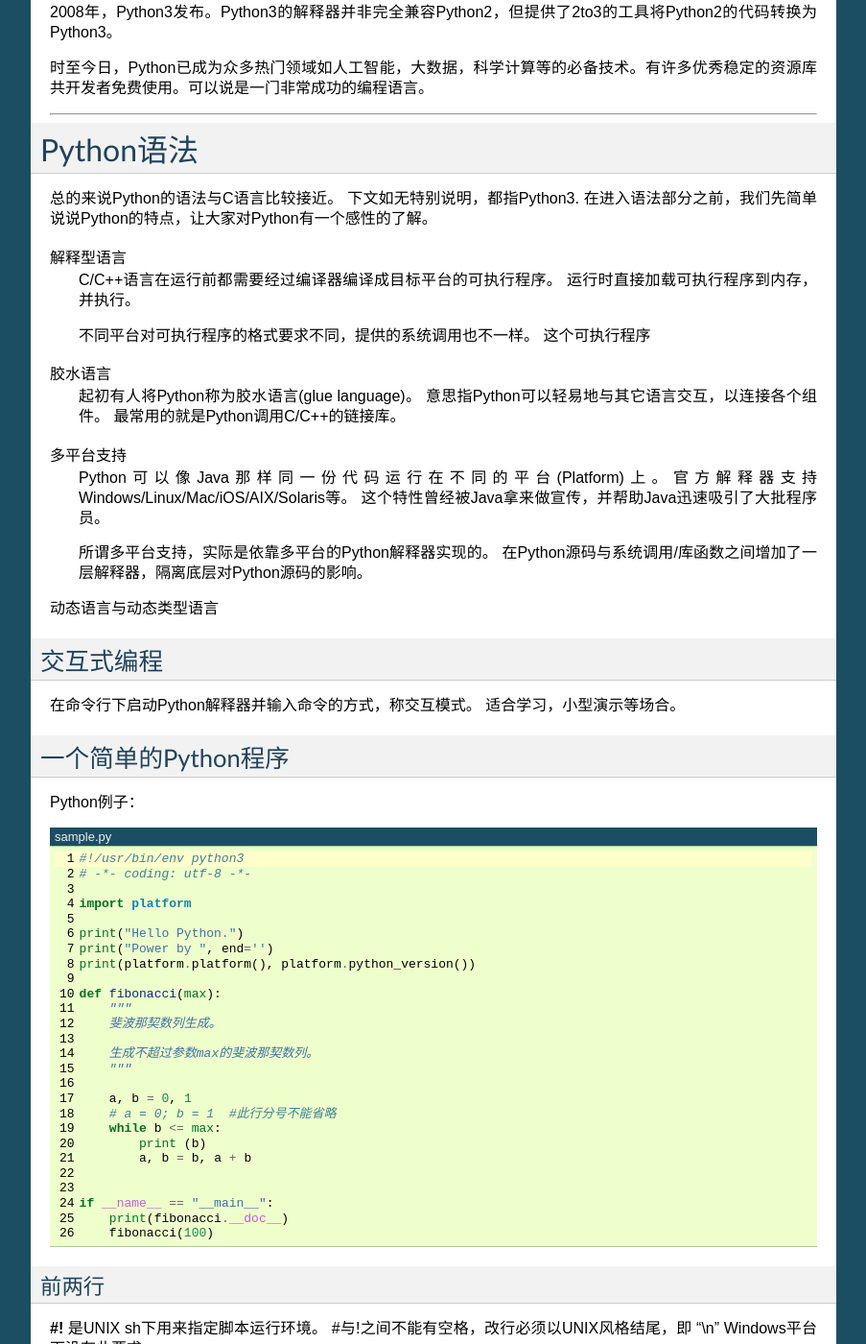
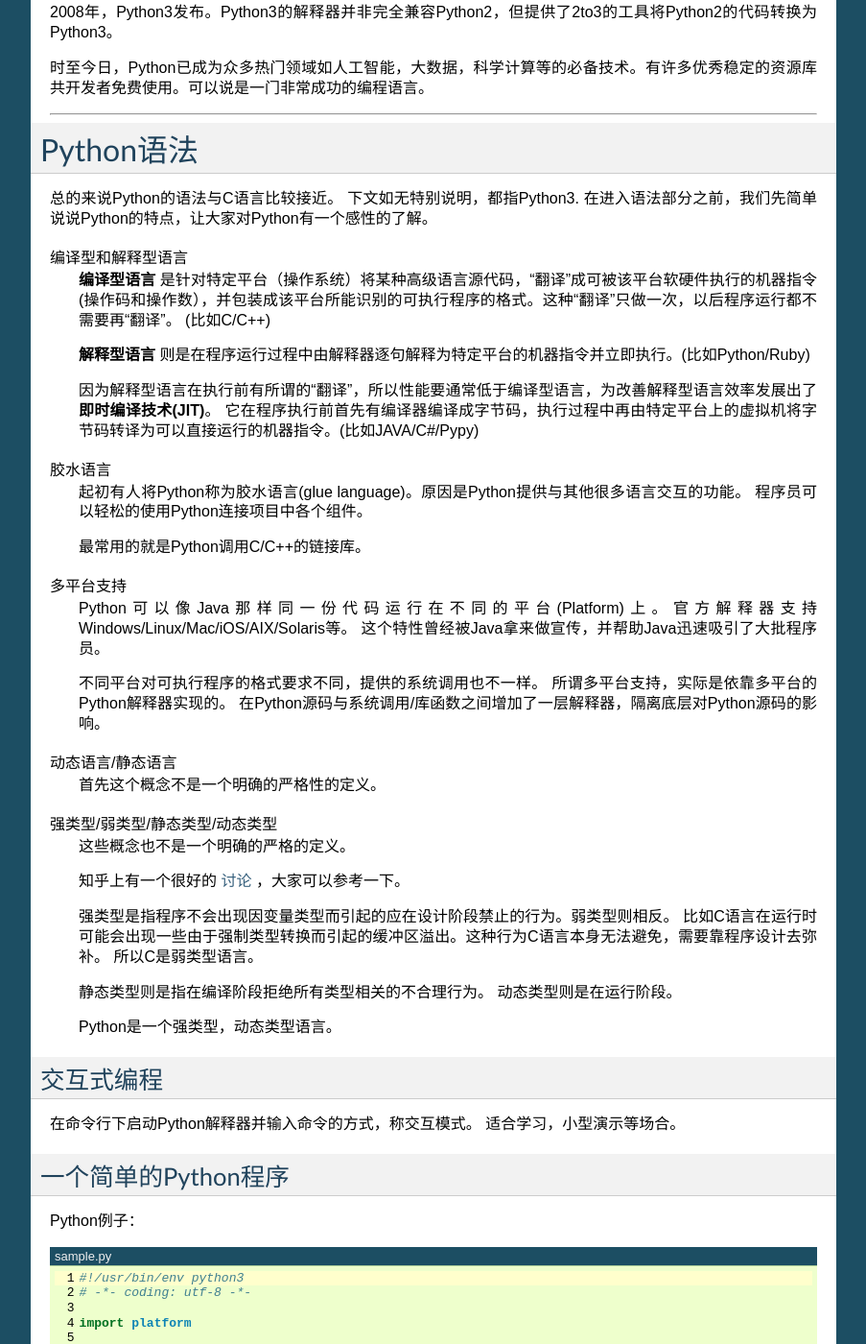
Before and after one commit to lixingke3650/OrPythonDoc, a Sphinx documentation site: the page built from source/main.rst, in a window 1280 px wide and 1400 px high, scrolled down 1405 px. Shown: the whole window at 96% size, without its empty margins (198-1101 px from the left). Built offline with Sphinx 7.4.7, drawn with Linux system fonts in a browser that asks for light colours; some of the changed text lies outside the part shown.

Commit message:
update concept of python.

```diff
--- a/source/conf.py
+++ b/source/conf.py
@@ -17,7 +17,7 @@
 
 # -- Project information -----------------------------------------------------
 
-project = 'myPythonDoc'
+project = 'OrPythonDoc'
 copyright = '2019, Bin Han'
 author = 'Bin Han'
 
--- a/source/main.rst
+++ b/source/main.rst
@@ -69,32 +69,46 @@
 在进入语法部分之前，我们先简单说说Python的特点，让大家对Python有一个感性的了解。
 
 
-解释型语言
-    C/C++语言在运行前都需要经过编译器编译成目标平台的可执行程序。
-    运行时直接加载可执行程序到内存，并执行。
+编译型和解释型语言
+    **编译型语言** 是针对特定平台（操作系统）将某种高级语言源代码，“翻译”成可被该平台软硬件执行的机器指令(操作码和操作数），并包装成该平台所能识别的可执行程序的格式。这种“翻译”只做一次，以后程序运行都不需要再“翻译”。
+    (比如C/C++)
 
-    不同平台对可执行程序的格式要求不同，提供的系统调用也不一样。
-    这个可执行程序
+    **解释型语言** 则是在程序运行过程中由解释器逐句解释为特定平台的机器指令并立即执行。(比如Python/Ruby)
 
+    因为解释型语言在执行前有所谓的“翻译”，所以性能要通常低于编译型语言，为改善解释型语言效率发展出了 **即时编译技术(JIT)**。
+    它在程序执行前首先有编译器编译成字节码，执行过程中再由特定平台上的虚拟机将字节码转译为可以直接运行的机器指令。(比如JAVA/C#/Pypy)
 
 胶水语言
-    起初有人将Python称为胶水语言(glue language)。
-    意思指Python可以轻易地与其它语言交互，以连接各个组件。
+    起初有人将Python称为胶水语言(glue language)。原因是Python提供与其他很多语言交互的功能。
+    程序员可以轻松的使用Python连接项目中各个组件。
+
     最常用的就是Python调用C/C++的链接库。
-
 
 多平台支持
     Python可以像Java那样同一份代码运行在不同的平台(Platform)上。官方解释器支持Windows/Linux/Mac/iOS/AIX/Solaris等。
     这个特性曾经被Java拿来做宣传，并帮助Java迅速吸引了大批程序员。
 
+    不同平台对可执行程序的格式要求不同，提供的系统调用也不一样。
     所谓多平台支持，实际是依靠多平台的Python解释器实现的。
     在Python源码与系统调用/库函数之间增加了一层解释器，隔离底层对Python源码的影响。
 
-
-动态语言与动态类型语言
+动态语言/静态语言
+    首先这个概念不是一个明确的严格性的定义。
 
 
+强类型/弱类型/静态类型/动态类型
+    这些概念也不是一个明确的严格的定义。
 
+    知乎上有一个很好的 `讨论 <https://www.zhihu.com/question/19918532>`_ ，大家可以参考一下。
+
+    强类型是指程序不会出现因变量类型而引起的应在设计阶段禁止的行为。弱类型则相反。
+    比如C语言在运行时可能会出现一些由于强制类型转换而引起的缓冲区溢出。这种行为C语言本身无法避免，需要靠程序设计去弥补。
+    所以C是弱类型语言。
+
+    静态类型则是指在编译阶段拒绝所有类型相关的不合理行为。
+    动态类型则是在运行阶段。
+
+    Python是一个强类型，动态类型语言。
 
 
 交互式编程
@@ -177,7 +191,7 @@
 
 Python使用缩进来描述嵌套，在编写Python代码时，请使用带有空格/Tab提示的编辑器，防止此类问题带来的功能错误。
 
-PEP8规定使用4个空格作为每级缩进，其他空格数和Tab虽然可以被编译器识别，但不符合Python规范。
+`PEP8 <https://www.python.org/dev/peps/pep-0008/>`_ 规定使用4个空格作为每级缩进，其他空格数和Tab虽然可以被编译器识别，但不符合Python规范。
 支持其他空格数和Tab仅仅是因为兼容一些古老的代码和个别不智能的编辑器。
 
 请注意，空格与Tab混用会解释器会报错(TabError)。
@@ -321,7 +335,6 @@
 变量的命名规则
 ~~~~~~~~~~~~~~~~
 
-
 前文提到，Python的语法与C语言比较接近，那有没有类似C语言的指针呢？
 很高兴的告诉我大家，Python里没有指针，变量的申请与释放也都是解释器自动完成的。
 C语言中经常遇到的内存非法问题，在Python里基本不存在。
@@ -375,7 +388,10 @@
 字符串操作
 ==========
 
-Python中对字符串的处理是非常灵活的。
+Python内置str类提供了 大小写/子串重复次数/编码变换/子串查找/格式化/字符类型判断/字符串拼接/子串替换/分割 等诸多功能。对字符串的处理是非常灵活的。
+
+使用时请参考Python手册- `class str <https://docs.python.org/zh-cn/3/library/stdtypes.html?highlight=str#str>`_ .
+我们这里介绍一些常用功能。
 
 1.可以用“+”运算符将两个字符串连接到一起：
 
@@ -458,11 +474,47 @@
 
     print(len(a))
 
-Python内置str类提供了 大小写/子串重复次数/编码变换/子串查找/格式化/字符类型判断/字符串拼接/子串替换/分割等诸多功能。使用时请参考Python手册- `class str <https://docs.python.org/zh-cn/3/library/stdtypes.html?highlight=str#str>`_ .
 
 8.字符串格式化
 
+str类提供了format函数支持字符串格式化。
+::
 
+    a = "{} wish {} have a {} day".format("I", "you", "nice")
+    b = "{1} wish {0} have a {2} day".format("you", "I", "nice")
+    c = "my name is {NAME}".format(NAME = "Veoneer")
+
+Python也支持另一种%形式的字符串格式化，Python3中不推荐这个写法，我们只做了解：
+::
+
+    d = "my name is %s" % "Veoneer"
+
+对于format的高阶用法，请参考 `格式规格迷你语言 <https://docs.python.org/zh-cn/3/library/string.html#formatspec>`_。
+比如：
+::
+
+    e = "I am {0:d} or {0:b} years old".format(18)
+
+    ipaddr = [192, 168, 0, 1]
+    f = '{:02X}{:02X}{:02X}{:02X}'.format(*ipaddr)
+
+format除了是str的方法以外，它还是一个内置函数，请不要混淆。
+
+作为内置函数使用时：
+::
+
+    class mystr(str):
+    def __format__(self, format_spec):
+        return self.__str__().format(format_spec)
+
+    template = mystr("I love you, do you love me? {0:s}?")
+    format_spec = "what's up"
+    g = format(template, format_spec)
+
+在调用内置函数format(value, format_spec)时会转换成 type(value).__format__(value, format_spec)。
+__format__是用户自定义方法，可以对类定义自己的格式化方法。
+
+所以上面例子实际上相当于调用了str.format()。
 
 
 内置数据结构
```
Also changed, not shown: other parts of source/main.rst (+1 -0 lines).
